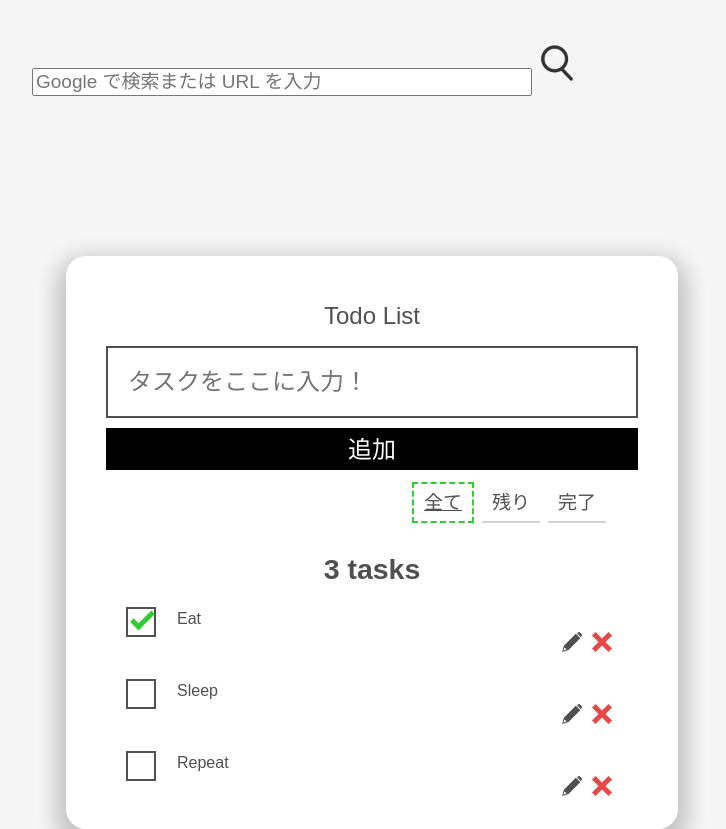
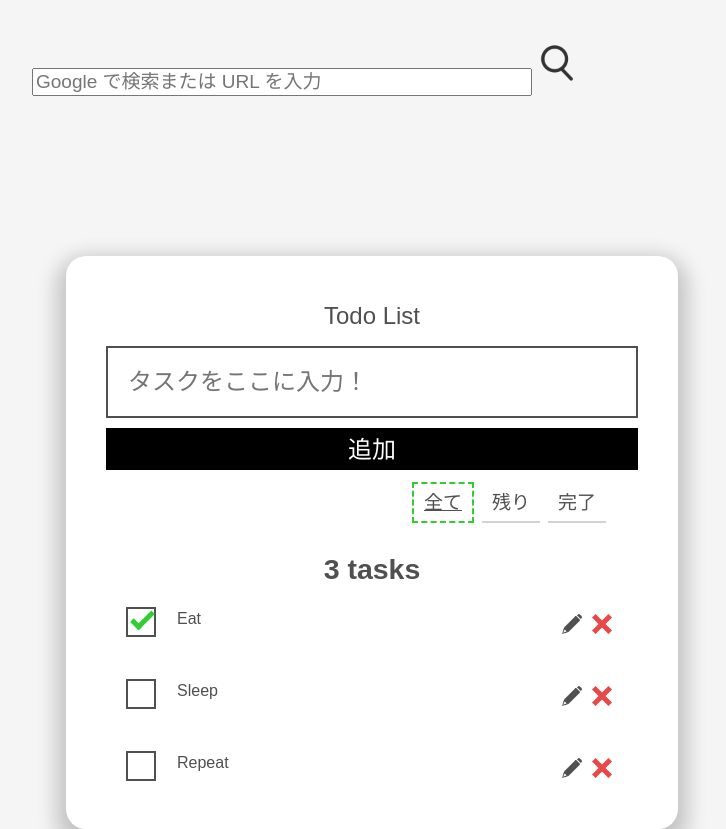
Before and after one commit to kaki-m/Aizuhack-team6, a React (Create React App) app in the folder todo-app/: page / in a window 1280 px wide. Shown: the whole page, without its empty margins (268-994 px from the left). Built offline with nearby package versions, Linux system fonts and the light colour scheme.

Commit message:
[fix] button position fixed

```diff
--- a/todo-app/src/index.css
+++ b/todo-app/src/index.css
@@ -98,12 +98,14 @@ body {
     display: inline-block;
     position: absolute;
   right:30px;
+  top:5px;
 }
 .btn__delete { /* 「削除」ボタン */
     display: inline-block;
   color: #fff;
   position: absolute;
   right:0px;
+  top:5px;
 }
 .btn__filter {
   border-color: lightgrey;
```
Also changed, not shown: todo-app/src/images/face.png (added).
